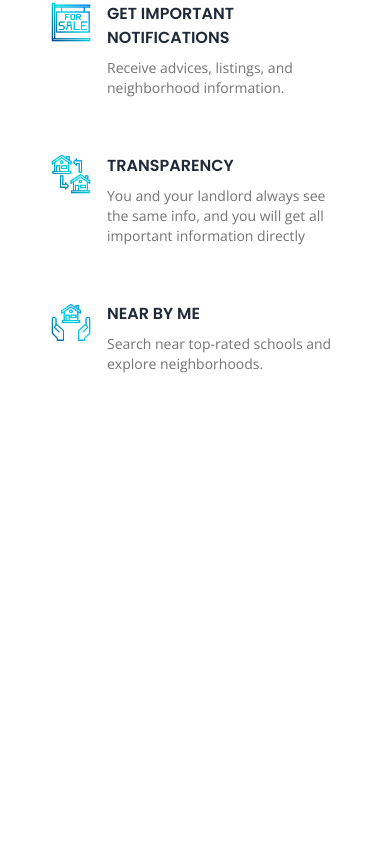
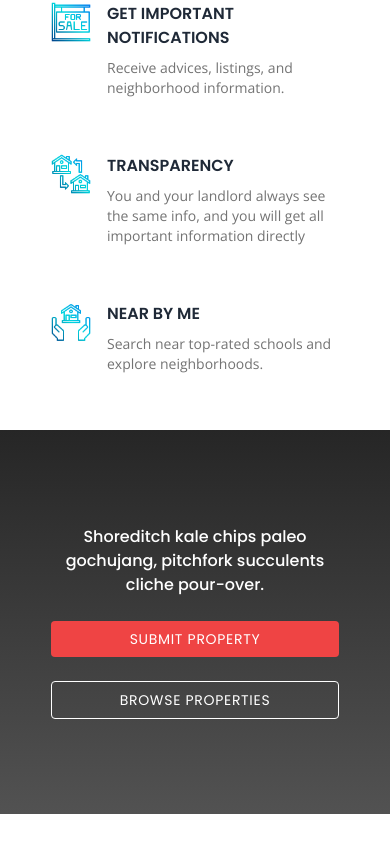
Before and after one commit to rion247/batch-09-assignment-09, a React (Vite) app: page / in a window 390 px wide. Shown: the part 5790-6642 px from the top of the page. Before the commit the page ends 6220 px from the top, so only its background shows below. Built offline with nearby package versions, Linux system fonts and the light colour scheme; no server answers; a web font is replaced by a local one.

Commit message:
banner section uploaded for moble, laptop, tablet and desktop reponsive view

```diff
--- a/src/components/Home/BannerSection/BannerSection.jsx
+++ b/src/components/Home/BannerSection/BannerSection.jsx
@@ -1,7 +1,18 @@
 
 const BannerSection = () => {
     return (
-        <div>
+        <div className="font-poppins h-96 bg-gradient-to-b from-neutral-800 to-neutral-600 mb-10 md:mb-16 lg:mb-24 xl:mb-32 flex justify-center items-center">
+
+            <div>
+                <h2 className="w-72 md:w-[500px] lg:w-[750px] xl:w-[950px] mx-auto text-base md:text-xl lg:text-2xl xl:text-4xl text-white font-medium text-center mb-6">Shoreditch kale chips paleo gochujang, pitchfork succulents cliche pour-over. </h2>
+
+                <div className="text-center flex flex-col md:flex-row gap-6 justify-center">
+
+                    <button className="text-sm md:text-base bg-red-500 px-4 md:px-6 lg:px-8 xl:px-12 py-2 md:py-4 font-normal rounded text-white tracking-wider">SUBMIT PROPERTY</button>
+                    <button className="text-sm md:text-base border border-white px-4 md:px-6 lg:px-8 xl:px-12 py-2 md:py-4 font-normal rounded text-white tracking-wider hover:bg-red-500 hover:border-transparent">BROWSE PROPERTIES</button>
+
+                </div>
+            </div>
 
         </div>
     );
--- a/src/components/Home/Home.jsx
+++ b/src/components/Home/Home.jsx
@@ -3,6 +3,7 @@ import NavBar from "../NavBar/NavBar";
 import HeroBanner from "./HeroBanner/HeroBanner";
 import Estates from "../Estate/Estates";
 import WhyChooseUs from "./WhyChooseUs/WhyChooseUs";
+import BannerSection from "./BannerSection/BannerSection";
 
 
 const Home = () => {
@@ -17,6 +18,7 @@ const Home = () => {
             <HeroBanner></HeroBanner>
             <Estates></Estates>
             <WhyChooseUs></WhyChooseUs>
+            <BannerSection></BannerSection>
 
 
 
```
Also changed, not shown: src/assets/bannerBackGround.jpg (added).
